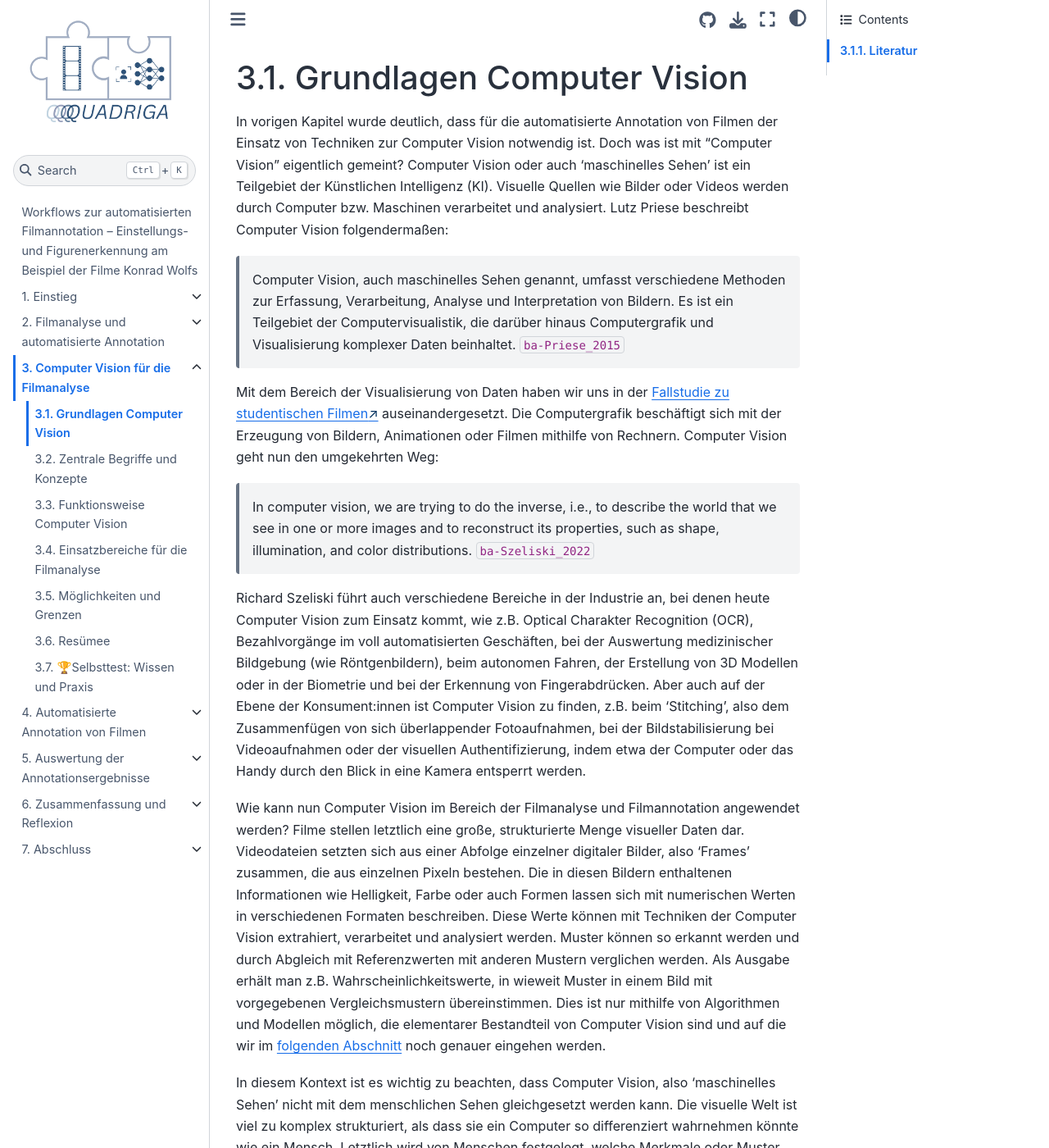
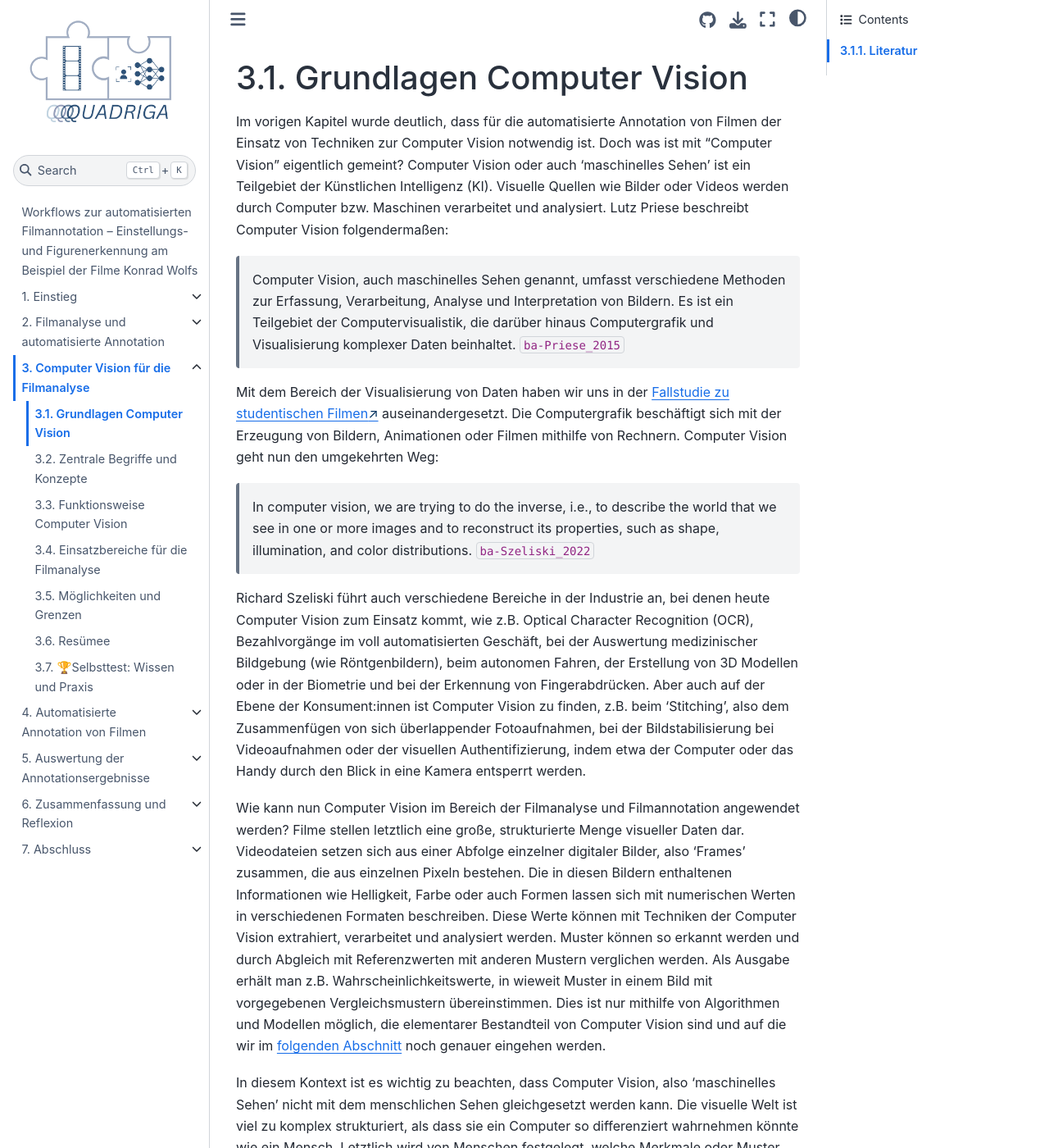
Before and after one commit to quadriga-dk/Bewegtes-Bild-Fallstudie-4, a Jupyter Book: the page built from vision/grundlagen.md, in a window 1280 px wide and 1400 px high. Shown: the whole window at 82% size. Built offline with Jupyter Book 1.0.4 settings and Sphinx 7.4.7 and the Sphinx Book theme 1.1.4, drawn with Linux system fonts in a browser that asks for light colours; pages that are not in the unit, such as notebooks, are missing from menus; cross-references to code outside the pages are shown as plain code; some of the changed text lies outside the part shown.

Commit message:
fix(typos): correct spelling and grammar in vision/grundlagen.md

```diff
--- a/vision/grundlagen.md
+++ b/vision/grundlagen.md
@@ -1,5 +1,5 @@
 # Grundlagen Computer Vision
-In vorigen Kapitel wurde deutlich, dass für die automatisierte Annotation von Filmen der Einsatz von Techniken zur Computer Vision notwendig ist. Doch was ist mit "Computer Vision" eigentlich gemeint?
+Im vorigen Kapitel wurde deutlich, dass für die automatisierte Annotation von Filmen der Einsatz von Techniken zur Computer Vision notwendig ist. Doch was ist mit "Computer Vision" eigentlich gemeint?
 Computer Vision oder auch 'maschinelles Sehen' ist ein Teilgebiet der Künstlichen Intelligenz (KI). Visuelle Quellen wie Bilder oder Videos werden durch Computer bzw. Maschinen verarbeitet und analysiert. Lutz Priese beschreibt Computer Vision folgendermaßen:
 >Computer Vision, auch maschinelles Sehen genannt, umfasst verschiedene Methoden zur Erfassung, Verarbeitung, Analyse und Interpretation von Bildern. Es ist ein Teilgebiet der Computervisualistik, die darüber hinaus Computergrafik und Visualisierung komplexer Daten beinhaltet. {cite}`ba-Priese_2015`
 
@@ -7,17 +7,17 @@ Mit dem Bereich der Visualisierung von Daten haben wir uns in der <a href="https
 
 >In computer vision, we are trying to do the inverse, i.e., to describe the world that we see in one or more images and to reconstruct its properties, such as shape, illumination, and color distributions. {cite}`ba-Szeliski_2022`
 
-Richard Szeliski führt auch verschiedene Bereiche in der Industrie an, bei denen heute Computer Vision zum Einsatz kommt, wie z.B. Optical Charakter Recognition (OCR), Bezahlvorgänge im voll automatisierten Geschäften, bei der Auswertung medizinischer Bildgebung (wie Röntgenbildern), beim autonomen Fahren, der Erstellung von 3D Modellen oder in der Biometrie und bei der Erkennung von Fingerabdrücken. Aber auch auf der Ebene der Konsument:innen ist Computer Vision zu finden, z.B. beim 'Stitching', also dem Zusammenfügen von sich überlappender Fotoaufnahmen, bei der Bildstabilisierung bei Videoaufnahmen oder der visuellen Authentifizierung, indem etwa der Computer oder das Handy durch den Blick in eine Kamera entsperrt werden.
+Richard Szeliski führt auch verschiedene Bereiche in der Industrie an, bei denen heute Computer Vision zum Einsatz kommt, wie z.B. Optical Character Recognition (OCR), Bezahlvorgänge im voll automatisierten Geschäft, bei der Auswertung medizinischer Bildgebung (wie Röntgenbildern), beim autonomen Fahren, der Erstellung von 3D Modellen oder in der Biometrie und bei der Erkennung von Fingerabdrücken. Aber auch auf der Ebene der Konsument:innen ist Computer Vision zu finden, z.B. beim 'Stitching', also dem Zusammenfügen von sich überlappender Fotoaufnahmen, bei der Bildstabilisierung bei Videoaufnahmen oder der visuellen Authentifizierung, indem etwa der Computer oder das Handy durch den Blick in eine Kamera entsperrt werden.
 
-Wie kann nun Computer Vision im Bereich der Filmanalyse und Filmannotation angewendet werden? Filme stellen letztlich eine große, strukturierte Menge visueller Daten dar. Videodateien setzten sich aus einer Abfolge einzelner digitaler Bilder, also 'Frames' zusammen, die aus einzelnen Pixeln bestehen. Die in diesen Bildern enthaltenen Informationen wie Helligkeit, Farbe oder auch Formen lassen sich mit numerischen Werten in verschiedenen Formaten beschreiben. Diese Werte können mit Techniken der Computer Vision extrahiert, verarbeitet und analysiert werden. Muster können so erkannt werden und durch Abgleich mit Referenzwerten mit anderen Mustern verglichen werden. Als Ausgabe erhält man z.B. Wahrscheinlichkeitswerte, in wieweit Muster in einem Bild mit vorgegebenen Vergleichsmustern übereinstimmen. Dies ist nur mithilfe von Algorithmen und Modellen möglich, die elementarer Bestandteil von Computer Vision sind und auf die wir im [folgenden Abschnitt](../vision/begriffe.md) noch genauer eingehen werden.
+Wie kann nun Computer Vision im Bereich der Filmanalyse und Filmannotation angewendet werden? Filme stellen letztlich eine große, strukturierte Menge visueller Daten dar. Videodateien setzen sich aus einer Abfolge einzelner digitaler Bilder, also 'Frames' zusammen, die aus einzelnen Pixeln bestehen. Die in diesen Bildern enthaltenen Informationen wie Helligkeit, Farbe oder auch Formen lassen sich mit numerischen Werten in verschiedenen Formaten beschreiben. Diese Werte können mit Techniken der Computer Vision extrahiert, verarbeitet und analysiert werden. Muster können so erkannt werden und durch Abgleich mit Referenzwerten mit anderen Mustern verglichen werden. Als Ausgabe erhält man z.B. Wahrscheinlichkeitswerte, in wieweit Muster in einem Bild mit vorgegebenen Vergleichsmustern übereinstimmen. Dies ist nur mithilfe von Algorithmen und Modellen möglich, die elementarer Bestandteil von Computer Vision sind und auf die wir im [folgenden Abschnitt](../vision/begriffe.md) noch genauer eingehen werden.
 
 In diesem Kontext ist es wichtig zu beachten, dass Computer Vision, also 'maschinelles Sehen' nicht mit dem menschlichen Sehen gleichgesetzt werden kann. Die visuelle Welt ist viel zu komplex strukturiert, als dass sie ein Computer so differenziert wahrnehmen könnte wie ein Mensch. Letztlich wird von Menschen festgelegt, welche Merkmale oder Muster genau durch Computer Vision annotiert, also "gesehen" bzw. durch die Umsetzung in numerische Werte erfasst werden sollen.
 
-Arnold Taylor und Lauren Tilton unterscheiden zwischen "seeing" als physikalischen Prozess der Wahrnehmung von Licht durch die geöffneten Augen und "looking", also einem intentionalen Prozess der aktiven Suche in der Wahrnehmung, einer Entscheidung, was wir sehen wollen. "Viewing" bedeutet für sie schließlich die Verknüpfung von Seeing und Looking in der Analyse digitaler Bilder {cite}`ba-Arnold_Tilton_2023`. Und dieses "Viewing" ist immer auch mit kulturellen und sozialen Normen verbunden, die z.B. beeinflussen, was im 'seeing' und 'looking' wahrgenommen wird.
+Taylor Arnold und Lauren Tilton unterscheiden zwischen "seeing" als physikalischen Prozess der Wahrnehmung von Licht durch die geöffneten Augen und "looking", also einem intentionalen Prozess der aktiven Suche in der Wahrnehmung, einer Entscheidung, was wir sehen wollen. "Viewing" bedeutet für sie schließlich die Verknüpfung von Seeing und Looking in der Analyse digitaler Bilder {cite}`ba-Arnold_Tilton_2023`. Und dieses "Viewing" ist immer auch mit kulturellen und sozialen Normen verbunden, die z.B. beeinflussen, was im 'seeing' und 'looking' wahrgenommen wird.
 
 >Designed with the intention to mimic the human eye and neural processes, computer vision algorithms look for certain features by following processes for calculating pixels to recognize patterns. Computer vision "sees" through numeracy and "looks" based on the assigned numerical patterns. Therefore, computer vision enables identification of practices of looking in visual materials and algorithmically creates practices of looking. Computer vision encodes social, cultural, historical, and political values algorithmically. {cite}`ba-Arnold_Tilton_2023`
 
-Diese Einschreibung von Werten in Techniken der Computer Vision sollte bei deren Anwendung für filmanalytische Zwecke wie der automatisierten Annotation von Filmen immer beachtet und reflektiert werden. Dazu gehört auch wenn immer möglich Informationen darüber einzubeziehen, in welchen Kontexten die verwendeten Algorithmen oder Modelle ursprünglich entstanden sind (z.B. Militär, Überwachung etc.). Auf dieses Thema werden wir [folgeden Abschnitt](../vision/begriffe.md) nochmals zu sprechen kommen.
+Diese Einschreibung von Werten in Techniken der Computer Vision sollte bei deren Anwendung für filmanalytische Zwecke wie der automatisierten Annotation von Filmen immer beachtet und reflektiert werden. Dazu gehört auch wenn immer möglich Informationen darüber einzubeziehen, in welchen Kontexten die verwendeten Algorithmen oder Modelle ursprünglich entstanden sind (z.B. Militär, Überwachung etc.). Auf dieses Thema werden wir [im folgenden Abschnitt](../vision/begriffe.md) nochmals zu sprechen kommen.
 
 
 
```
